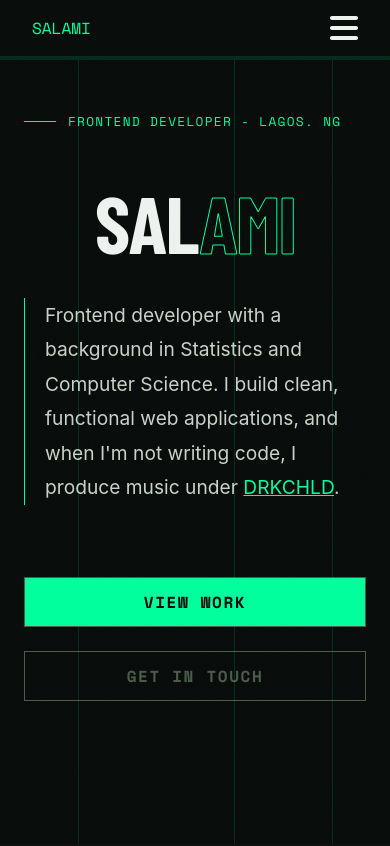
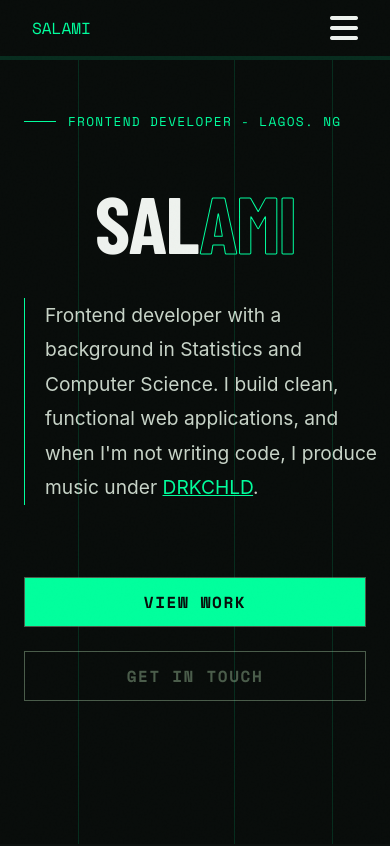
Before and after one commit to salaamii/salami, a React (Vite) app: page / in a window 390 px wide. Shown: the top 846 px of the page. Built offline with nearby package versions, Linux system fonts and the light colour scheme; a web font is replaced by a local one.

Commit message:
hero on mobile contd

```diff
--- a/src/components/hero.jsx
+++ b/src/components/hero.jsx
@@ -14,7 +14,7 @@ const Hero = ()=> {
 
                 <h1 className="font-condensed font-extrabold text-[clamp(5rem,14vw,11.5rem)] leading-[0.88] text-white uppercase tracking-[-0.02em] mb-[0.2em] text-center">SAL<span className="name-outline">AMI</span></h1>
 
-                <p className="hero-desc text-text text-[1.2rem] lg:text-[1rem] text-left max-w-[400px] leading-[1.8] mb-12 border-l border-green pl-5">
+                <p className="hero-desc text-text text-[1.2rem] lg:text-[1rem] text-left lg:max-w-[400px] w-90 leading-[1.8] mb-12 border-l border-green pl-5">
                     Frontend developer with a background in Statistics and Computer Science.
                      I build clean, functional web applications, and when I'm not writing code,
                      I produce music under <a href="https://freiyardstd.vercel.app" className="about-link text-green underline" target="_blank">DRKCHLD</a>.
```
